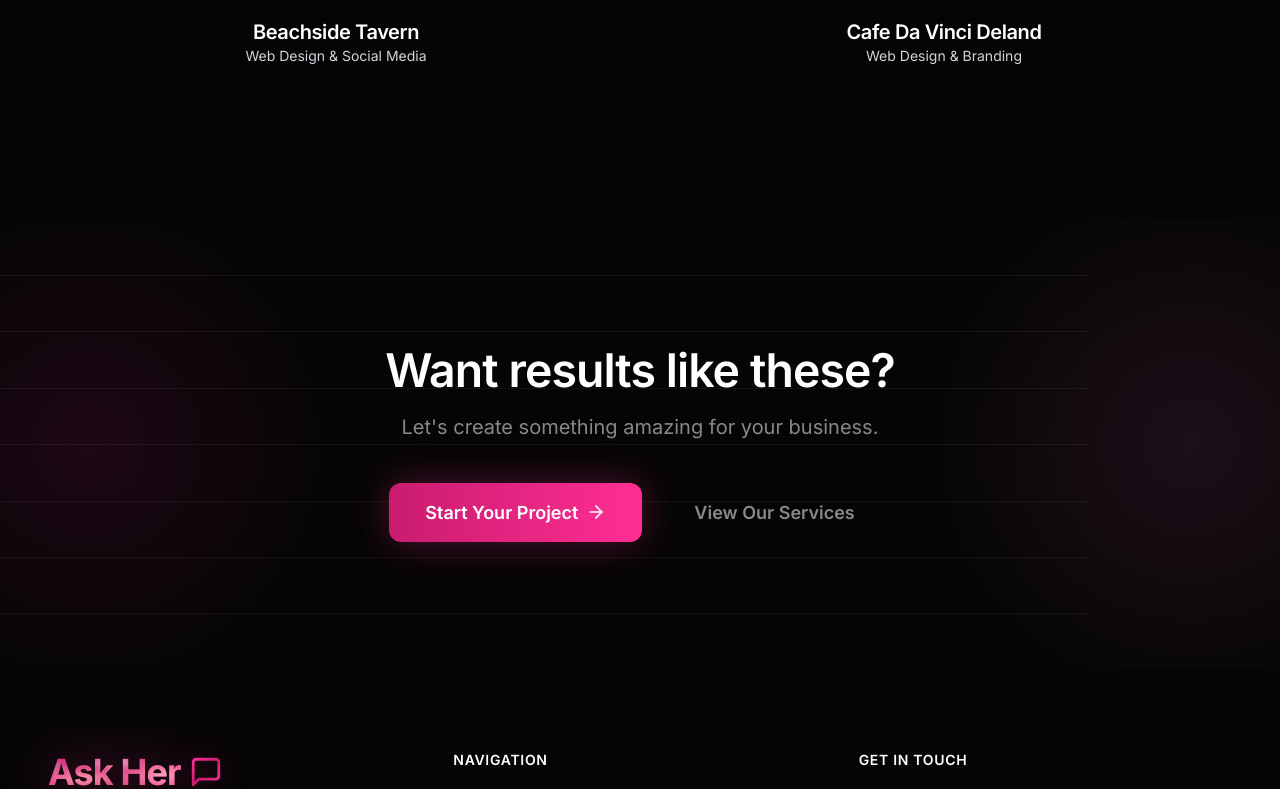
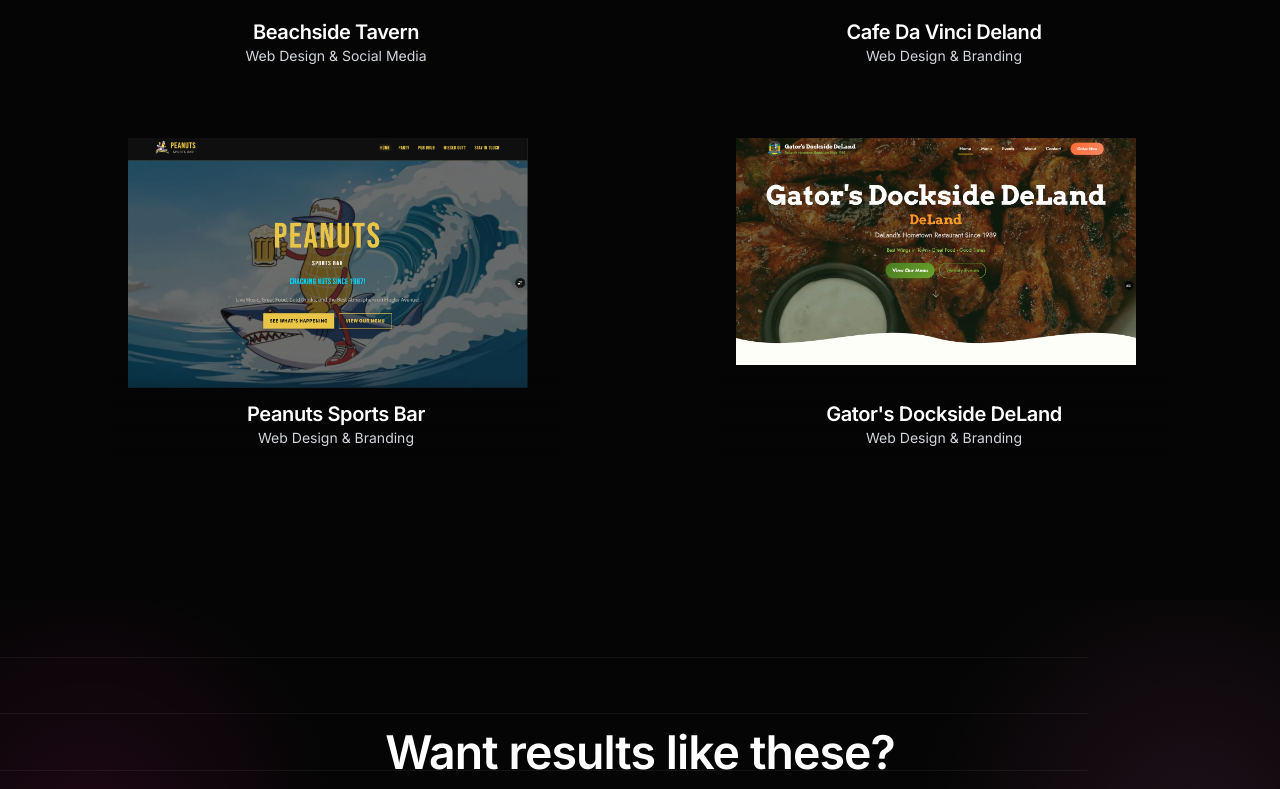
Before and after one commit to snailsandboats-creator/ask-her-new-, a Next.js app: page /portfolio in a window 1280 px wide. Shown: the part 807-1596 px from the top of the page. Built offline with nearby package versions, Linux system fonts and the light colour scheme.

Commit message:
Add Peanuts Sports Bar and Gator's Dockside to portfolio

```diff
--- a/src/data/portfolio.ts
+++ b/src/data/portfolio.ts
@@ -25,4 +25,28 @@ export const portfolioItems: PortfolioItem[] = [
     ],
     url: 'https://cafedavincideland.com',
   },
+  {
+    id: '3',
+    client: "Peanuts Sports Bar",
+    service: 'Web Design & Branding',
+    image: '/images/peaunuts thumbnail; .png',
+    description: 'Vibrant website for New Smyrna Beach\'s iconic sports bar, cracking nuts and serving great times since 1987.',
+    results: [
+      { value: '180%', label: 'Online Visibility' },
+      { value: '5K+', label: 'Monthly Visitors' },
+    ],
+    url: 'https://peanutsbarnsb.com',
+  },
+  {
+    id: '4',
+    client: "Gator's Dockside DeLand",
+    service: 'Web Design & Branding',
+    image: '/images/gators thumbnail.png',
+    description: 'Modern website for DeLand\'s hometown restaurant, serving the best wings in town since 1989.',
+    results: [
+      { value: '200%', label: 'Online Orders' },
+      { value: '8K+', label: 'Monthly Visitors' },
+    ],
+    url: 'https://delandgatorsdockside.com',
+  },
 ];
```
Also changed, not shown: public/images/gators thumbnail.png (added), public/images/peaunuts thumbnail; .png (added), src/components/sections/HeroWrapper.tsx (line endings or trailing spaces).
